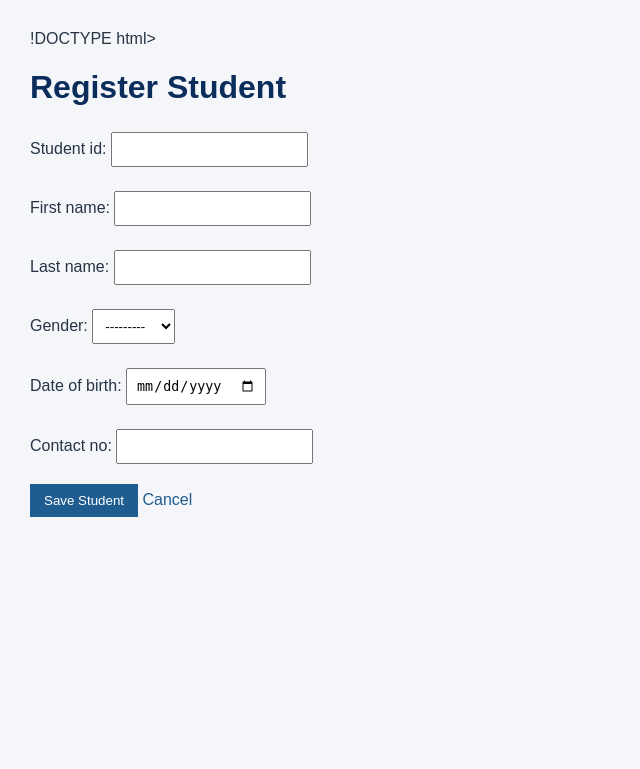
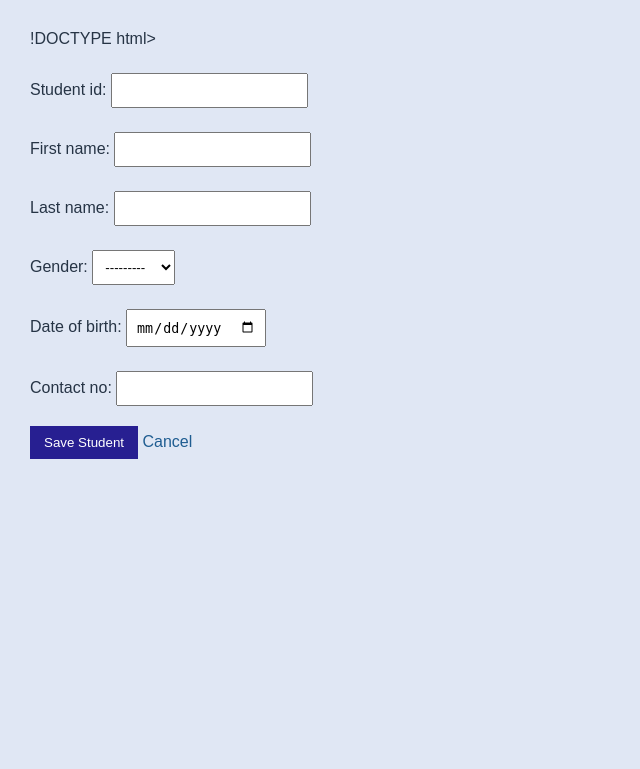
Before and after one commit to grly-frndz/CC106-M06-GirllyFernandez, a Django app: page /registration/students/create/ in a window 1280 px wide. Shown: the top 769 px of the page, without its empty margins (0-640 px from the left). Run offline with Django 5.2, Linux system fonts and the light colour scheme.

Commit message:
Complete Module 07 Student Management System

```diff
--- a/registration/static/registration/style.css
+++ b/registration/static/registration/style.css
@@ -1,6 +1,6 @@
 body {
     font-family: Arial, sans-serif;
-    background: #f4f6f9;
+    background: #dbe3f3d7;
     color: #263445;
     margin: 30px;
 }
@@ -21,7 +21,7 @@
 table {
     width: 100%;
     border-collapse: collapse;
-    background: #ffffff;
+    background: #537dd673;
 }
 
 th {
@@ -36,7 +36,7 @@
 }
 
 button {
-    background: #1f5d91;
+    background: #271f91;
     color: #ffffff;
     border: 0;
     padding: 9px 14px;
@@ -47,3 +47,13 @@
     padding: 8px;
     margin: 4px 0;
 }
+
+.success-message {
+    background-color: #d1fae5;
+    color: #065f46;
+    padding: 15px;
+    margin: 15px 0;
+    border: 1px solid #10b981;
+    border-radius: 5px;
+    font-weight: bold;
+}
--- a/registration/urls.py
+++ b/registration/urls.py
@@ -1,13 +1,16 @@
-
 from django.urls import path
 from . import views
 
 urlpatterns = [
+    # Original Module 06 routes
     path('', views.student_registration, name='student_registration'),
     path('success/<str:first_name>/', views.registration_success, name='registration_success'),
+
+    # Module 07 Student Management routes
     path('students/', views.student_list, name='student_list'),
-    path('students/create/', views.student_create,name='student_create'),
+    path('students/create/', views.student_create, name='student_create'),
     path('students/<int:pk>/', views.student_detail, name='student_detail'),
     path('students/<int:pk>/edit/', views.student_edit, name='student_edit'),
-    path('students/<int:pk>/delete/', views.student_delete,name='student_delete'),
+    path('students/<int:pk>/update/', views.student_update, name='student_update'),
+    path('students/<int:pk>/delete/', views.student_delete, name='student_delete'),
 ]
--- a/registration/views.py
+++ b/registration/views.py
@@ -1,11 +1,10 @@
-
-from django.http import request
 from django.shortcuts import render, redirect, get_object_or_404
 from django.contrib import messages
-from django.db.models import Q, query
+from django.db.models import Q
 
 from .models import Student
 from .forms import StudentForm
+
 
 def student_registration(request):
     if request.method == 'POST':
@@ -40,6 +39,7 @@
         {'first_name': first_name}
     )
 
+
 def student_list(request):
     query = request.GET.get('q', '').strip()
 
@@ -57,11 +57,8 @@
         'query': query,
     }
 
-    return render(
-        request,
-        'registration/student_list.html',
-        context
-    )
+    return render(request, 'registration/student_list.html', context)
+
 
 def student_detail(request, pk):
     student = get_object_or_404(Student, pk=pk)
@@ -87,26 +84,32 @@
 
         return redirect('student_list')
 
-    return render(request, 'registration/student_edit.html', {
-        'student': student
-    })
+    return render(
+        request,
+        'registration/student_edit.html',
+        {'student': student}
+    )
+
 
 def student_create(request):
     if request.method == 'POST':
         form = StudentForm(request.POST)
 
         if form.is_valid():
-            form.save()
-            messages.success(request, 'Student created successfully.')
+            student = form.save()
+            messages.success(request, 'Student created successfully!')
+            print("CREATE MESSAGE ADDED")
             return redirect('student_list')
+
     else:
         form = StudentForm()
 
     return render(
         request,
         'registration/student_form.html',
-        {'form': form, 'page_title': 'Register Student'}
+        {'form': form, 'title': 'Add New Student'}
     )
+
 
 def student_update(request, pk):
     student = get_object_or_404(Student, pk=pk)
@@ -116,15 +119,16 @@
 
         if form.is_valid():
             form.save()
-            messages.success(request, 'Student updated successfully.')
-            return redirect('student_detail', pk=student.pk)
+            messages.success(request, 'Student updated successfully!')
+            return redirect('student_list')
+
     else:
         form = StudentForm(instance=student)
 
     return render(
         request,
         'registration/student_form.html',
-        {'form': form, 'page_title': 'Update Student', 'student': student}
+        {'form': form, 'title': 'Update Student'}
     )
 
 def student_delete(request, pk):
@@ -132,7 +136,7 @@
 
     if request.method == 'POST':
         student.delete()
-        messages.success(request, 'Student deleted successfully.')
+        messages.success(request, 'Student deleted successfully!')
         return redirect('student_list')
 
     return render(
```
Also changed, not shown: registration/templates/registration/student_list.html (+12 -7 lines).
